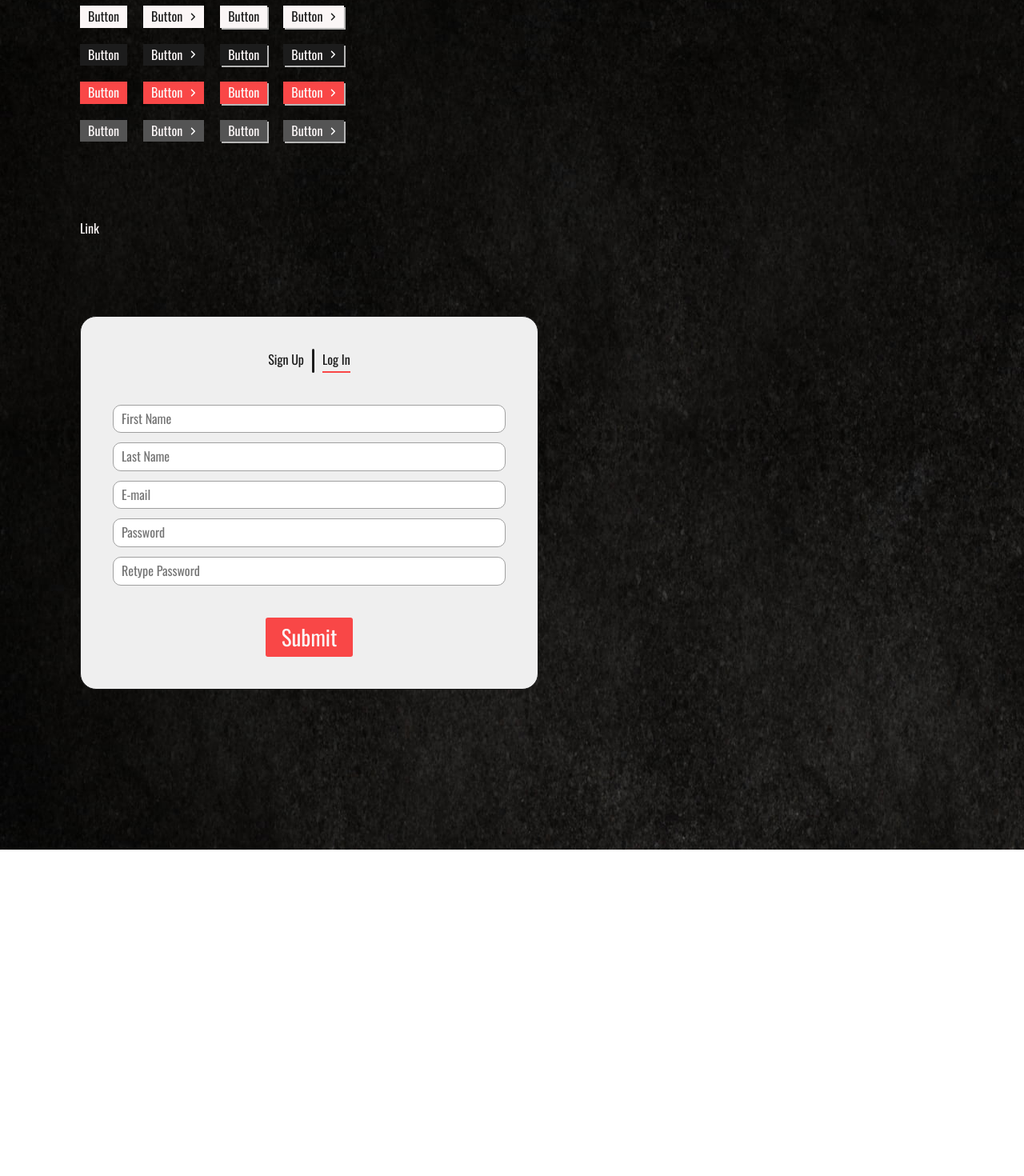
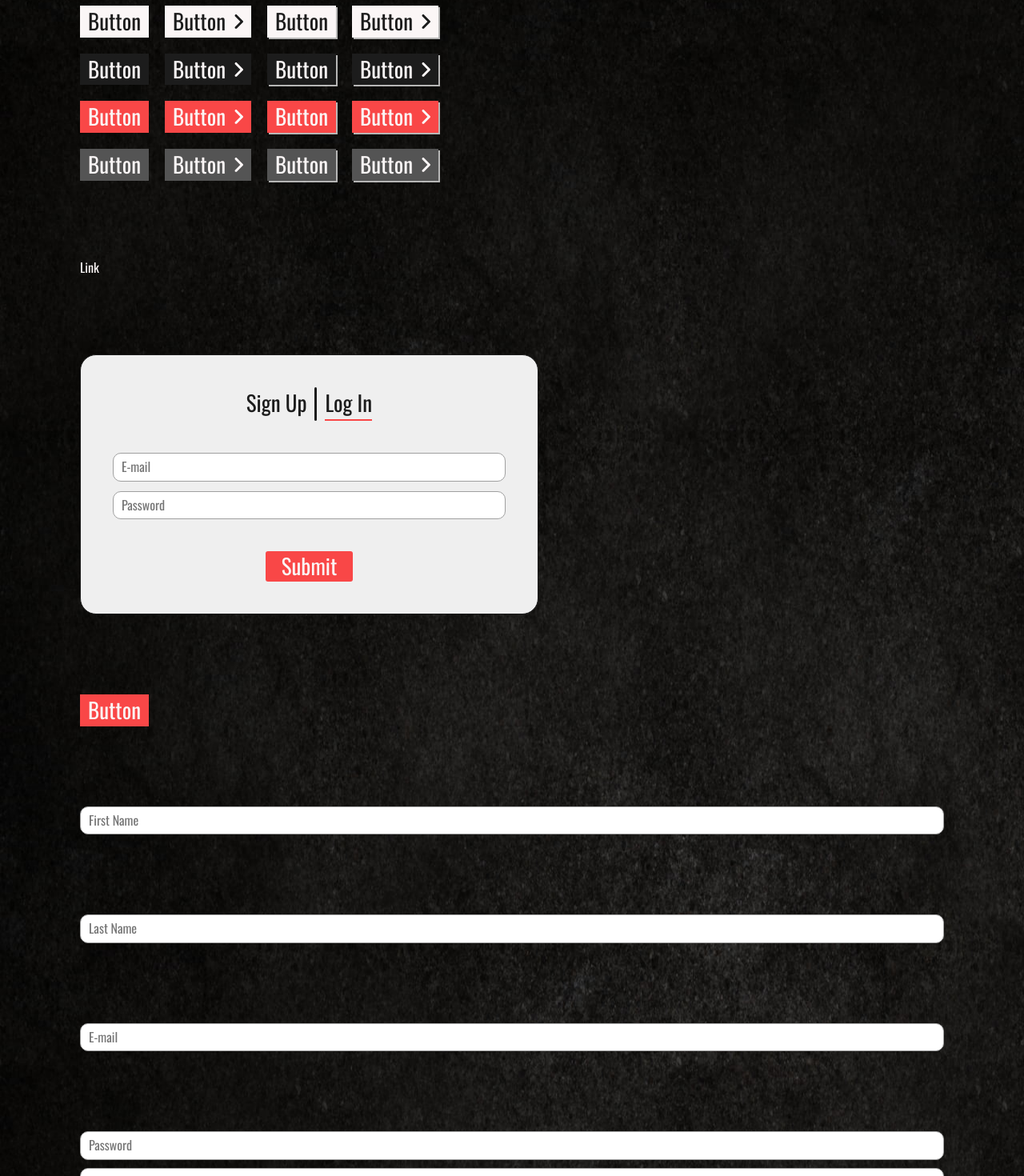
Before and after one commit to Sohyb01/berserker-fitness-site, a React (Vite) app: page / in a window 1280 px wide. Shown: the part 93-1563 px from the top of the page at 80% size. Before the commit the page ends 1155 px from the top, so only its background shows below. Built offline with nearby package versions, Linux system fonts and the light colour scheme.

Commit message:
Buttons and their animations working correctly, sign up form working correctly, errors showing up correctly, log in form needs more work

```diff
--- a/assets/components/BerserkerButton.tsx
+++ b/assets/components/BerserkerButton.tsx
@@ -3,15 +3,18 @@ const BerserkerButton = (props: any) => {
   return (
     <button className={`berserker-btn + ${props.scheme} + ${props.shadow}`}>
       {props.content ? props.content : "Button"}
-      {props.arrow == "true" && props.scheme == "w-b" && (
-        <div>
-          <div className="btn-arrow-b"></div>
-        </div>
-      )}
-      {props.arrow == "true" && props.scheme != "w-b" && (
-        <div>
-          <div className="btn-arrow-w"></div>
-        </div>
+      {props.arrow == "true" && (
+        <svg
+          xmlns="http://www.w3.org/2000/svg"
+          width="12"
+          height="24"
+          viewBox="0 0 12 24"
+          className="btn-arrow"
+        >
+          <g clip-path="url(#clip0_246_182)">
+            <path d="M2.99977 21C2.61595 21 2.23195 20.8535 1.93945 20.5606C1.35352 19.9746 1.35352 19.0254 1.93945 18.4395L8.38101 12L1.93945 5.55939C1.35352 4.97345 1.35352 4.02423 1.93945 3.43829C2.52539 2.85236 3.47461 2.85236 4.06055 3.43829L11.5605 10.9383C12.1465 11.5242 12.1465 12.4734 11.5605 13.0594L4.06055 20.5594C3.76758 20.8547 3.38367 21 2.99977 21Z"></path>
+          </g>
+        </svg>
       )}
     </button>
   );
--- a/assets/components/Design System.tsx
+++ b/assets/components/Design System.tsx
@@ -4,6 +4,8 @@ import "../../src/reset.css";
 import BerserkerButton from "./BerserkerButton.tsx";
 import InformationForm from "./InformationForm.tsx";
 import FancyLink from "./FancyLink.tsx";
+import FormInput from "./FormInput.tsx";
+import PasswordInputs from "./PasswordInputs.tsx";
 
 function DesignSystem() {
   return (
@@ -46,18 +48,58 @@ function DesignSystem() {
             arrow="true"
           ></BerserkerButton>
         </div>
-
         <div className="component-container-2">
           <a className="link" href="#">
             Link
           </a>
           <FancyLink></FancyLink>
         </div>
-
         <div className="component-container">
           <InformationForm></InformationForm>
         </div>
-        <div className="component-container"></div>
+        <BerserkerButton scheme="lr-w"></BerserkerButton>
+        <div className="component-container">
+          <FormInput
+            placeholder="First Name"
+            inputName="first-name"
+            inputId="first-name"
+            inputType="text"
+            formTest={
+              /^[a-zA-Z]{1,13}$/
+            } /*The Regular Expression used to test the input field, for form validation */
+            errorMessage="Error! Name can only contain letters and must be 1-14 characters long"
+          ></FormInput>
+        </div>{" "}
+        <div className="component-container">
+          <FormInput
+            placeholder="Last Name"
+            inputName="Last-name"
+            inputId="last-name"
+            inputType="text"
+            formTest={
+              /^[a-zA-Z]{1,13}$/
+            } /*The Regular Expression used to test the input field, for form validation */
+            errorMessage="Error! Name can only contain letters and must be 1-14 characters long"
+          ></FormInput>
+        </div>{" "}
+        <div className="component-container">
+          <FormInput
+            placeholder="E-mail"
+            inputName="e-mail"
+            inputId="e-mail"
+            inputType="text"
+            formTest={
+              /^[\w-.]+@([\w-]+\.)+[\w-]{2,4}$/
+            } /*The Regular Expression used to test the input field, for form validation */
+            errorMessage="Error! Please enter a valid e-mail address format"
+          ></FormInput>
+        </div>
+        <div className="component-container">
+          <PasswordInputs
+            errorMessage="Error! Passwords must match"
+            formTest={/^[a-zA-Z0-9 !@#$%^&*()\-_=+{}[\]|;:'",.<>/?`~]*$/}
+          ></PasswordInputs>
+        </div>
       </div>
     </>
   );
--- /dev/null
+++ b/assets/components/FormInput.tsx
@@ -0,0 +1,41 @@
+import React, { useEffect, useState } from "react";
+
+const FormInput = ({
+  placeholder,
+  inputName,
+  inputId,
+  inputType,
+  formTest,
+  errorMessage,
+  ...props
+}) => {
+  const [error, setError] = useState(false);
+  const [inputValue, setInputValue] = useState("");
+  const validateForm = () => {
+    console.log(formTest.test(inputValue));
+    if (formTest.test(inputValue) == false) {
+      setError(true);
+    } else {
+      setError(false);
+    }
+  };
+  return (
+    <div className="input-and-error-container">
+      <input
+        className={`sign-up-input ${error ? "error-state" : ""}`}
+        placeholder={placeholder}
+        type={inputType}
+        id={inputName}
+        name={inputId}
+        value={inputValue}
+        onChange={(e) => {
+          setInputValue(e.target.value);
+        }}
+        onBlur={() => validateForm()}
+      ></input>
+      {error && <div className="input-error-message">{errorMessage}</div>}
+    </div>
+  );
+};
+
+export default FormInput;
--- a/assets/components/LoginForm.tsx
+++ b/assets/components/LoginForm.tsx
@@ -1,53 +1,32 @@
 import BerserkerButton from "./BerserkerButton.tsx";
+import FormInput from "./FormInput.tsx";
 
 const LoginForm = () => {
   return (
     <form className="sign-up-form">
       <div className="sign-up-inputs-container">
-        {/* <label htmlFor="first-name">First Name:</label> */}
-        <input
-          placeholder="First Name"
-          className="sign-up-input-field"
-          type="text"
-          id="first-name"
-          name="first-name"
-        ></input>
-
-        {/* <label htmlFor="last-name">Last Name:</label> */}
-        <input
-          placeholder="Last Name"
-          className="sign-up-input-field"
-          type="text"
-          id="last-name"
-          name="last-name"
-        ></input>
-
-        {/* <label htmlFor="middle-name">Middle Name:</label> */}
-        <input
+        <FormInput
           placeholder="E-mail"
-          className="sign-up-input-field"
-          type="text"
-          id="middle-name"
-          name="middle-name"
-        ></input>
+          inputName="e-mail"
+          inputId="e-mail"
+          inputType="text"
+          formTest={
+            /^[\w-.]+@([\w-]+\.)+[\w-]{2,4}$/
+          } /*The Regular Expression used to test the input field, for form validation */
+          errorMessage=""
+        ></FormInput>
 
         {/* <label htmlFor="suffix">Suffix:</label> */}
-        <input
+        <FormInput
           placeholder="Password"
-          className="sign-up-input-field"
-          type="password"
-          id="password"
-          name="suffix"
-        ></input>
-
-        {/* <label htmlFor="suffix">Suffix:</label> */}
-        <input
-          placeholder="Retype Password"
-          className="sign-up-input-field"
-          type="password"
-          id="retypepassword"
-          name="suffix"
-        ></input>
+          inputName="password"
+          inputId="password"
+          inputType="password"
+          formTest={
+            /^[a-zA-Z0-9 !@#$%^&*()\-_=+{}[\]|;:'",.<>/?`~]*$/
+          } /*The Regular Expression used to test the input field, for form validation */
+          errorMessage="Error! Incorrect email or password"
+        ></FormInput>
       </div>
       <BerserkerButton
         type="submit"
--- /dev/null
+++ b/assets/components/PasswordInputs.tsx
@@ -0,0 +1,52 @@
+import React, { useState } from "react";
+
+const PasswordInputs = ({ formTest, errorMessage, ...props }) => {
+  const [error, setError] = useState(false);
+  const [passwordInputValue, setPasswordInputValue] = useState("");
+  const [retypePasswordValue, setRetypePasswordValue] = useState("");
+  const validateForm = () => {
+    if (passwordInputValue !== retypePasswordValue) {
+      setError(true);
+    } else {
+      setError(false);
+    }
+  };
+  return (
+    <div className="input-and-error-container">
+      <input
+        className={`sign-up-input ${error ? "error-state" : ""}`}
+        placeholder="Password"
+        type="password"
+        id="password"
+        name="password"
+        value={passwordInputValue}
+        onChange={(e) => {
+          setPasswordInputValue(e.target.value);
+        }}
+        onBlur={() => validateForm()}
+      ></input>
+      {formTest.test(passwordInputValue) == false && (
+        <div className="input-error-message">
+          {
+            "Error! Can only contain English numbers, letters, and commonly used symbols"
+          }
+        </div>
+      )}
+      <input
+        className={`sign-up-input ${error ? "error-state" : ""}`}
+        placeholder="Retype Password"
+        type="retype-password"
+        id="retype-password"
+        name="retype-password"
+        value={retypePasswordValue}
+        onChange={(e) => {
+          setRetypePasswordValue(e.target.value);
+        }}
+        onBlur={() => validateForm()}
+      ></input>
+      {error && <div className="input-error-message">{errorMessage}</div>}
+    </div>
+  );
+};
+
+export default PasswordInputs;
--- a/assets/components/SignupForm.tsx
+++ b/assets/components/SignupForm.tsx
@@ -1,25 +1,51 @@
 import BerserkerButton from "./BerserkerButton.tsx";
+import FormInput from "./FormInput.tsx";
+import PasswordInputs from "./PasswordInputs.tsx";
 
 const LoginForm = () => {
   return (
     <form className="sign-up-form">
       <div className="sign-up-inputs-container">
-        <input
+        {/* <label htmlFor="first-name">First Name:</label> */}
+        <FormInput
+          placeholder="First Name"
+          inputName="first-name"
+          inputId="first-name"
+          inputType="text"
+          formTest={
+            /^[a-zA-Z]{1,13}$/
+          } /*The Regular Expression used to test the input field, for form validation */
+          errorMessage="Error! Name can only contain letters and must be 1-14 characters long"
+        ></FormInput>
+
+        {/* <label htmlFor="last-name">Last Name:</label> */}
+        <FormInput
+          placeholder="Last Name"
+          inputName="Last-name"
+          inputId="last-name"
+          inputType="text"
+          formTest={
+            /^[a-zA-Z]{1,13}$/
+          } /*The Regular Expression used to test the input field, for form validation */
+          errorMessage="Error! Name can only contain letters and must be 1-14 characters long"
+        ></FormInput>
+
+        {/* <label htmlFor="middle-name">Middle Name:</label> */}
+        <FormInput
           placeholder="E-mail"
-          className="sign-up-input-field"
-          type="text"
-          id="middle-name"
-          name="middle-name"
-        ></input>
+          inputName="e-mail"
+          inputId="e-mail"
+          inputType="text"
+          formTest={
+            /^[\w-.]+@([\w-]+\.)+[\w-]{2,4}$/
+          } /*The Regular Expression used to test the input field, for form validation */
+          errorMessage="Error! Please enter a valid e-mail address format"
+        ></FormInput>
 
-        {/* <label htmlFor="suffix">Suffix:</label> */}
-        <input
-          placeholder="Password"
-          className="sign-up-input-field"
-          type="password"
-          id="suffix"
-          name="suffix"
-        ></input>
+        <PasswordInputs
+          errorMessage="Error! Passwords must match"
+          formTest={/^[a-zA-Z0-9 !@#$%^&*()\-_=+{}[\]|;:'",.<>/?`~]*$/}
+        ></PasswordInputs>
       </div>
       <BerserkerButton
         type="submit"
--- a/src/designsystem.css
+++ b/src/designsystem.css
@@ -61,37 +61,71 @@
   display: flex;
   justify-content: center;
   align-items: center;
+  font-size: var(--ts-3_27);
+  line-height: var(--t-short);
   /* display: grid;
   place-items: center; */
   padding: 5px 10px; /* Minimum padding, Changed by more specific targeting for specific sections*/
 }
+.berserker-btn:hover {
+  cursor: pointer;
+}
 .w-b {
   background: var(--brzkr-white);
   color: var(--brzkr-black);
+  fill: var(--brzkr-black);
+}
+.w-b:hover {
+  background: var(--brzkr-black);
+  color: var(--brzkr-white);
+}
+.w-b:hover .btn-arrow {
+  fill: var(--brzkr-white);
 }
 .b-w {
   background: var(--brzkr-black);
   color: var(--brzkr-white);
+  fill: var(--brzkr-white);
 }
 .g-w {
   background: var(--brzkr-gray_2);
   color: var(--brzkr-white);
+  fill: var(--brzkr-white);
 }
 .lr-w {
   background: var(--brzkr-light_red);
   color: var(--brzkr-white);
+  fill: var(--brzkr-white);
 }
-.btn-arrow-b,
-.btn-arrow-w {
-  background-size: contain;
-  background-repeat: no-repeat;
-  height: 12px; /* or 24 depending on the button size*/
+.b-w:hover,
+.g-w:hover,
+.lr-w:hover {
+  background: var(--brzkr-white);
+  color: var(--brzkr-black);
+}
+.b-w:hover .btn-arrow,
+.g-w:hover .btn-arrow,
+.lr-w:hover .btn-arrow {
+  fill: var(--brzkr-black);
+}
+.btn-arrow {
+  height: fit-content;
+  width: fit-content;
   margin-left: 10px;
-  aspect-ratio: 10.5/18;
-  background-image: url(../assets/imgs/arrow-right.svg);
+  height: 24px !important; /* or 24 depending on the button size*/
+  width: 12px !important;
+  fill: var(--brzkr-white);
 }
-.btn-arrow-b {
-  background-image: url(../assets/imgs/arrow-right-black.svg);
+.btn-arrow g {
+  height: 100%; /* or 24 depending on the button size*/
+}
+.b-w > .btn-arrow,
+.lr-w > .btn-arrow,
+.g-w > .btn-arrow {
+  fill: var(--brzkr-white);
+}
+.w-b > .btn-arrow {
+  fill: var(--brzkr-black);
 }
 .white-shadow {
   box-shadow: 2px 2px 0px 0px rgba(255, 255, 255, 0.7);
@@ -162,7 +196,7 @@
   width: 100%;
   gap: 12px;
 }
-.sign-up-input-field {
+.sign-up-input {
   font-size: var(--ts-1_16);
   display: flex;
   padding: 8px 10px;
@@ -174,7 +208,21 @@
 }
 .sign-up-form > button {
   font-size: var(--ts-3_27);
-  line-height: var(--t-short);
+  line-height: var(--t-shotrt);
   padding: 10px 20px;
   border-radius: 3px;
 }
+.input-and-error-container {
+  width: 100%;
+  display: flex;
+  flex-direction: column;
+  justify-content: center;
+  align-items: start;
+  gap: 10px;
+}
+.input-and-error-container .error-state {
+  border: 2px solid var(--brzkr-error_orange);
+}
+.input-and-error-container .input-error-message {
+  color: var(--brzkr-error_orange);
+}
```
